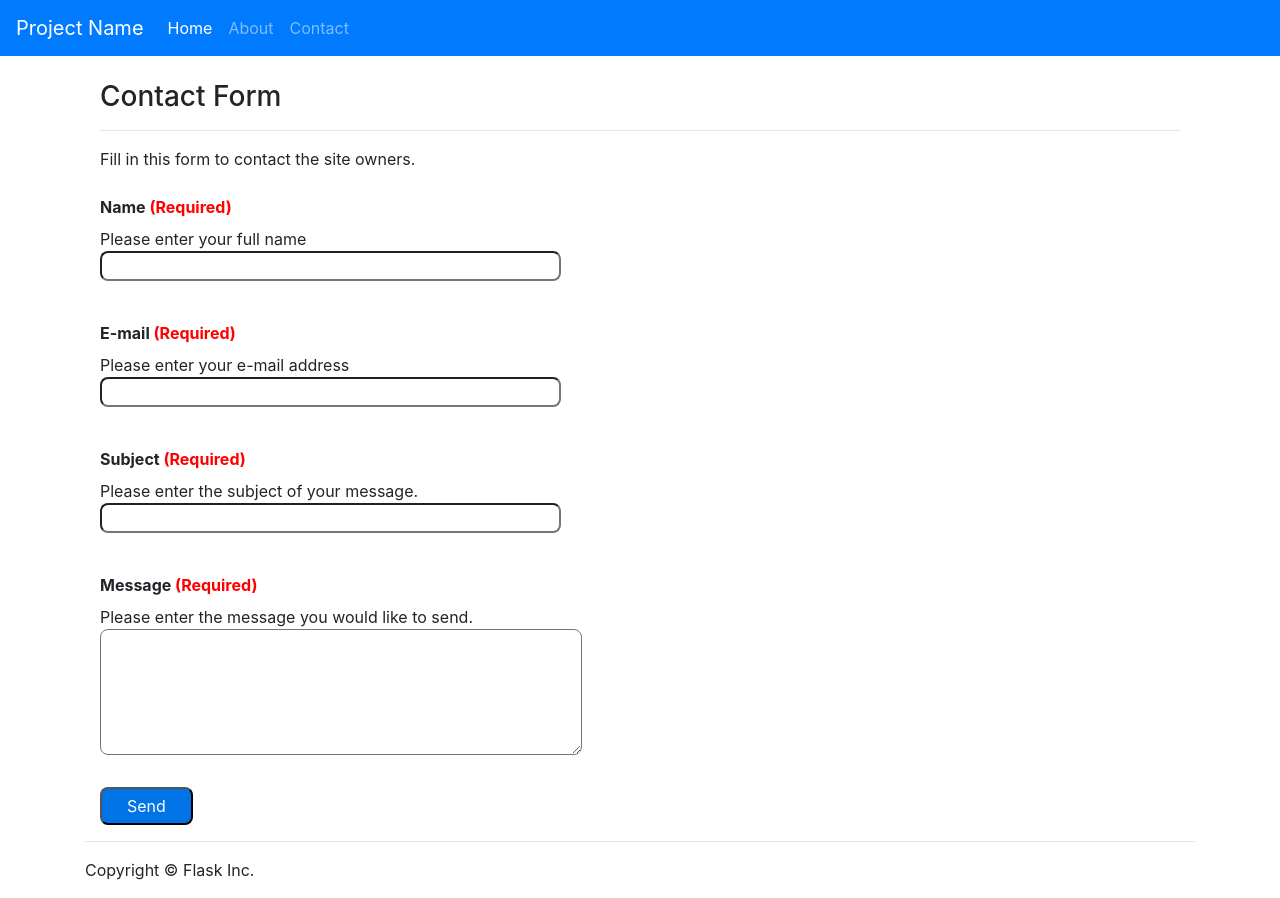
After one commit to sashana-ramsay/info3180-lab3, a Flask app: page /contact in a window 1280 px wide. The commit adds this page. Run offline with Flask 2, Linux system fonts and the light colour scheme; some libraries are stand-ins or nearby versions.

Commit message:
created my first Flask email app

```diff
--- /dev/null
+++ b/app/forms.py
@@ -0,0 +1,10 @@
+from flask_wtf import FlaskForm
+from wtforms import StringField
+from wtforms.validators import DataRequired
+from wtforms.widgets import TextArea
+
+class MyForm(FlaskForm):
+    name = StringField('Name', validators=[DataRequired()])
+    email = StringField('E-mail', validators=[DataRequired()])
+    subject = StringField('Subject', validators=[DataRequired()])
+    message = StringField('Message', widget=TextArea(),validators=[DataRequired()])
--- a/app/static/css/app.css
+++ b/app/static/css/app.css
@@ -1,3 +1,17 @@
 body {
     padding-top: 5rem;
 }
+
+button{
+    background-color: #0073e6;
+    color:white;
+    padding-left:25px;
+    padding-right:25px;
+    padding-top:5px;
+    padding-bottom:5px;
+    margin-top: 10px;
+    border-radius: 8px;
+}
+.field{
+    border-radius:8px;
+}
--- /dev/null
+++ b/app/templates/contact.html
@@ -0,0 +1,41 @@
+{% extends "base.html" %}
+
+{% block main %}
+
+<div class="container">
+
+  <h3>Contact Form</h3>
+  <hr></hr>
+  Fill in this form to contact the site owners.<br/><br/>
+
+  <form method="POST" action="{{ url_for('contact') }}">
+    {{ form.csrf_token }}
+    <strong>{{ form.name.label }} <span style="color:red">(Required) </span></strong><br /> Please enter your full name <br /> {{ form.name(size="40",class="field") }}<br /> <br />
+    <ul>
+    {% for error in form.name.errors %}
+      <li style="color:red;">{{ error }}</li>
+    {% endfor %}
+    </ul>
+    <strong>{{ form.email.label }} <span style="color:red">(Required) </span></strong> <br />Please enter your e-mail address <br /> {{ form.email(size="40",class="field") }}<br /> <br />
+    <ul>
+    {% for error in form.email.errors %}
+      <li style="color:red;">{{ error }}</li>
+    {% endfor %}
+    </ul>
+    <strong>{{ form.subject.label }} <span style="color:red">(Required) </span></strong> <br /> Please enter the subject of your message.<br />  {{ form.subject(size="40",class="field") }}<br /> <br />
+    <ul>
+    {% for error in form.subject.errors %}
+      <li style="color:red;">{{ error }}</li>
+    {% endfor %}
+    </ul>
+    <strong>{{ form.message.label }} <span style="color:red">(Required) </span></strong> <br /> Please enter the message you would like to send. <br /> {{ form.message(cols="45", rows="5",class="field") }}<br />
+    <ul>
+    {% for error in form.message.errors %}
+      <li style="color:red;">{{ error }}</li>
+    {% endfor %}
+    </ul>
+    <button type="submit">Send</button>
+  </form>
+
+</div>
+{% endblock %}
--- a/app/templates/header.html
+++ b/app/templates/header.html
@@ -12,6 +12,9 @@
       <li class="nav-item">
         <a class="nav-link" href="{{ url_for('about') }}">About</a>
       </li>
+      <li class="nav-item">
+        <a class="nav-link" href="{{ url_for('contact') }}">Contact</a>
+      </li>
     </ul>
   </div>
 </nav>
--- a/app/views.py
+++ b/app/views.py
@@ -7,7 +7,9 @@ This file creates your application.
 
 from app import app
 from flask import render_template, request, redirect, url_for, flash
-
+from forms import MyForm
+from app import mail
+from flask_mail import Message
 
 ###
 # Routing for your application.
@@ -24,6 +26,22 @@ def about():
     """Render the website's about page."""
     return render_template('about.html', name="Mary Jane")
 
+@app.route('/contact', methods=('POST', 'GET'))
+def contact():
+    form = MyForm()
+    if request.method=='POST':
+        if form.validate_on_submit():
+            name = form.name.data
+            email = form.email.data
+            subject = request.form['subject']
+            message = request.form['message']
+            msg = Message(subject, sender=(name,email), recipients=["8b751b48cd-01e4c0@inbox.mailtrap.io"])
+            msg.body = message
+            mail.send(msg)
+            flash('Message Sent')
+            return redirect(url_for('home'))
+
+    return render_template('contact.html', form=form)
 
 ###
 # The functions below should be applicable to all Flask apps.
--- a/requirements.txt
+++ b/requirements.txt
@@ -6,3 +6,5 @@ click==6.7
 gunicorn==19.6.0
 itsdangerous==0.24
 wsgiref==0.1.2
+Flask-Mail
+Flask-WTF
```
Also changed, not shown: app/__init__.py (+8 -0 lines), app/templates/home.html (+8 -0 lines), app/templates/base.html (line endings or trailing spaces).
